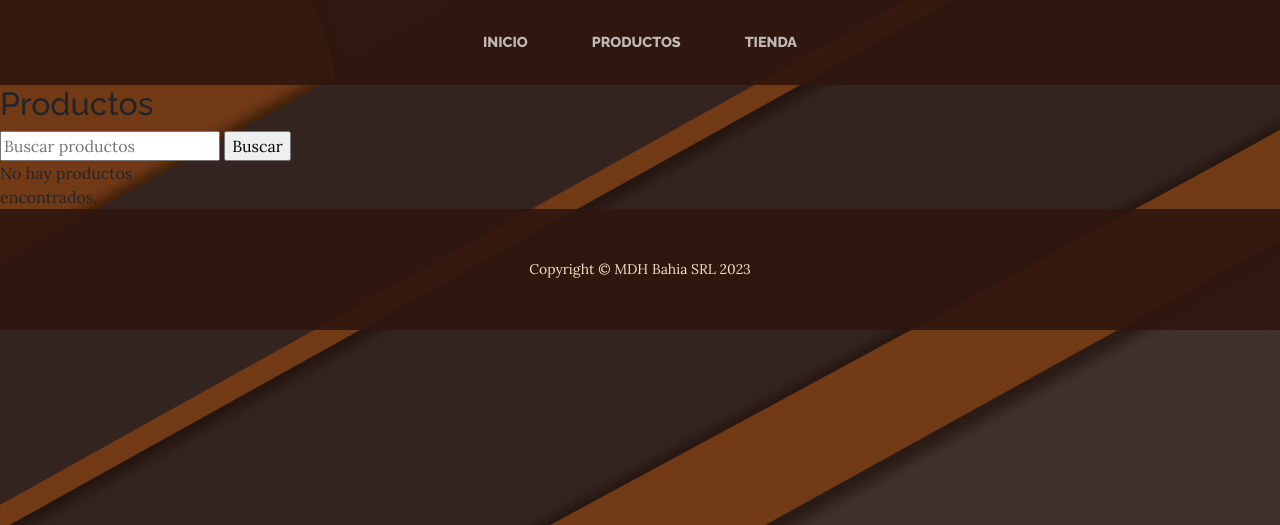
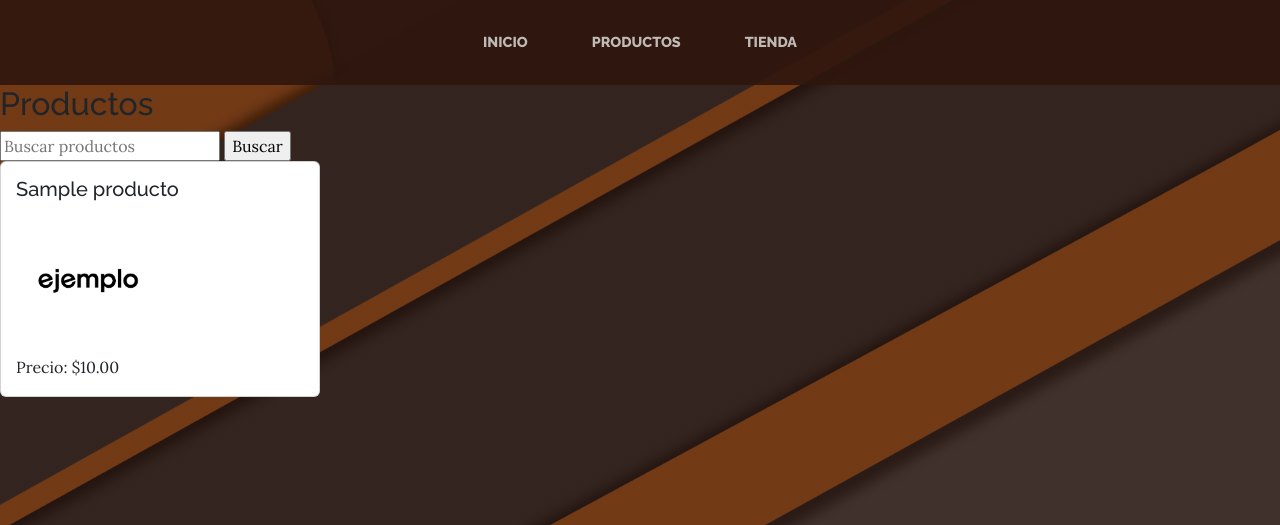
Before and after one commit to LuchoHamze/Proyecto-Final-LucianoHamze, a Django app: page /tienda/ in a window 1280 px wide. Shown: the part 275-800 px from the top of the page. Run offline with Django 4.2, Linux system fonts and the light colour scheme; tables that the repository leaves empty hold one stand-in row (values such as "Sample post"); some libraries are stand-ins or nearby versions.

Commit message:
Inicializacion del proyecto

```diff
--- a/inicio/templates/inicio/tienda.html
+++ b/inicio/templates/inicio/tienda.html
@@ -35,7 +35,7 @@
                 </div>
             </div>
         </nav>
-        {% if productos %}
+        {% comment %} {% if productos %}
         <h2>Productos</h2>
 
         <form method="GET" action="">
@@ -53,7 +53,7 @@
                   <p class="card-text">Precio: ${{ producto.precio }}</p>
                   {% comment %} <p class="card-text">Stock: {{ producto.stock }}</p>
                   <p class="card-text">Categoría: {{ producto.categoria.nombre }}</p>
-                  <p class="card-text">Subcategoría: {{ producto.subcategoria.nombre }}</p> {% endcomment %}
+                  <p class="card-text">Subcategoría: {{ producto.subcategoria.nombre }}</p>
                 </div>
               </div>
             </div>
@@ -86,4 +86,63 @@
         <!-- Core theme JS-->
         <script src={% static "js/scripts.js" %}></script>
     </body>
-</html>
+</html> {% endcomment %}
+{% if buscados %}
+        <div class="row row-cols-1 row-cols-md-6 g-6">
+        {% for buscado in buscados %}
+        <div class="col">
+          <div class="card" style="width: 20rem;">
+            <div class="card-body" style= "padding: 15px;">
+              <h5 class="card-title">{{ buscado.nombre }}</h5>
+              <img src={% static "assets/img/descarga.png" %} class="card-img-top" alt="..." style="max-width: 50%; max-height: 50%;">
+              <p class="card-text">Precio: ${{ buscado.precio }}</p>
+            </div>
+          </div>
+        </div>
+
+      {% endfor %}
+    </div>
+    {% elif not buscados and not productos and not categorias %}
+    <h1>No se encontró el producto solicitado.</p>
+    {% endif %}
+
+        {% if productos %}
+        <h2>Productos</h2>
+
+        <form method="GET" action="{% url "buscar_productos" %}">
+          <input type="text" name="buscar" placeholder="Buscar productos">
+          <input type="submit" value="Buscar">
+      </form>
+
+        <div class="row row-cols-1 row-cols-md-6 g-6">
+          {% for producto in productos %}
+            <div class="col">
+              <div class="card" style="width: 20rem;">
+                <div class="card-body" style= "padding: 15px;">
+                  <h5 class="card-title">{{ producto.nombre }}</h5>
+                  <img src={% static "assets/img/descarga.png" %} class="card-img-top" alt="..." style="max-width: 50%; max-height: 50%;">
+                  <p class="card-text">Precio: ${{ producto.precio }}</p>
+                  {% comment %} <p class="card-text">Stock: {{ producto.stock }}</p>
+                  <p class="card-text">Categoría: {{ producto.categoria.nombre }}</p>
+                  <p class="card-text">Subcategoría: {{ producto.subcategoria.nombre }}</p> {% endcomment %}
+                </div>
+              </div>
+            </div>
+          {% endfor %}
+        </div>
+      {% endif %}
+    <div style="display: flex; flex-wrap: wrap;">
+      {% for categoria in categorias %}
+        <form action="{% url 'productos_por_categoria' categoria.id %}" method="get" style="margin-right: 10px;">
+          <input type="hidden" name="categoria_id" value="{{ categoria.id }}">
+          <div class="card" style="width: 20rem;">
+            <div class="card-body">
+              <h5 class="card-title">{{categoria.nombre}}</h5>
+              <img src={% static "assets/img/descarga.png" %} class="card-img-top" alt="...">
+              <button type="submit">Ver</button>
+            </div>
+          </div>
+        </form>
+      {% endfor %}
+    </div>
+    </form>
```
